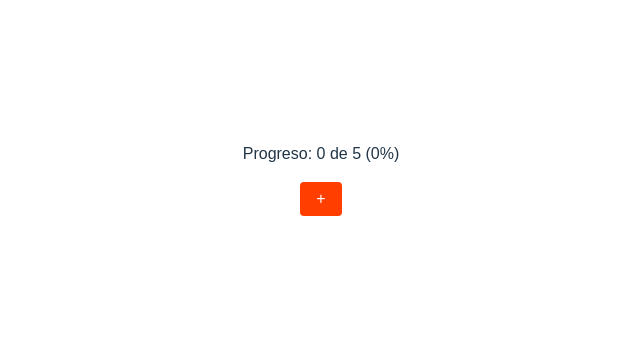
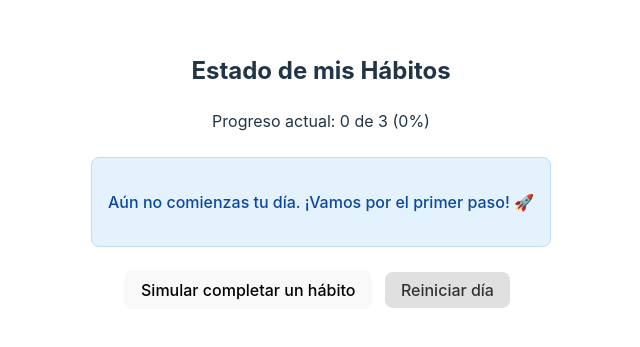
Before and after one commit to Hinalador/Svelte_project, a Svelte app in the folder habit-tracker/: page / in a window 1280 px wide. Shown: the part 229-576 px from the top of the page, without its empty margins (319-959 px from the left). Built offline with nearby package versions, Linux system fonts and the light colour scheme.

Commit message:
Actualizar App.svelte con lista de hábitos y alertas condicionales

```diff
--- a/habit-tracker/src/App.svelte
+++ b/habit-tracker/src/App.svelte
@@ -1,34 +1,89 @@
 <script>
-  let completados = 0;
-  let metaTotal = 5;
+  let habitos = [
+    { id: 1, nombre: "Correr 5k", completado: false },
+    { id: 2, nombre: "Leer 20 páginas", completado: false },
+    { id: 3, nombre: "Meditar", completado: false },
+  ];
 
-  // Svelte recalcula esto automáticamente cada vez que 'completados' cambie
-  $: porcentaje = (completados / metaTotal) * 100;
-  $: felicitacion =
-    completados >= metaTotal ? "¡Meta del día alcanzada! 🎉" : "";
+  // 1. Declaraciones reactivas automáticas
+  $: total = habitos.length;
+  $: completados = habitos.filter((h) => h.completado).length;
+  $: porcentaje = total > 0 ? (completados / total) * 100 : 0;
+
+  function simularProgreso() {
+    const siguiente = habitos.find((h) => !h.completado);
+    if (siguiente) {
+      siguiente.completado = true;
+      // 2. Reasignación con Spread para que Svelte detecte el cambio de datos profundos
+      habitos = [...habitos];
+    }
+  }
+
+  function reiniciarDia() {
+    // 3. Reseteo usando .map() retornando un nuevo objeto estructurado
+    habitos = habitos.map((h) => ({ ...h, completado: false }));
+  }
 </script>
 
 <main>
-  <p>Progreso: {completados} de {metaTotal} ({porcentaje}%)</p>
-  <button on:click={() => completados++}>+</button>
+  <h2>Estado de mis Hábitos</h2>
+  <p>Progreso actual: {completados} de {total} ({porcentaje.toFixed(0)}%)</p>
 
-  {#if felicitacion}
-    <p>{felicitacion}</p>
+  {#if porcentaje === 0}
+    <div class="alerta alerta-inicio">
+      <p>Aún no comienzas tu día. ¡Vamos por el primer paso! 🚀</p>
+    </div>
+  {:else if porcentaje < 100}
+    <div class="alerta alerta-progreso">
+      <p>¡Buen ritmo! Sigue así para completar tu lista de hoy. 💪</p>
+    </div>
+  {:else}
+    <div class="alerta alerta-exito">
+      <p>¡Espectacular! Has completado el 100% de tus hábitos hoy. 🎉🏆</p>
+    </div>
   {/if}
+
+  <div class="acciones">
+    <button on:click={simularProgreso} disabled={porcentaje === 100}>
+      Simular completar un hábito
+    </button>
+    <button on:click={reiniciarDia} class="btn-secundario">
+      Reiniciar día
+    </button>
+  </div>
 </main>
 
 <style>
-  main {
-    font-family: sans-serif;
-    text-align: center;
-    padding: 2rem;
+  /* Aquí puedes mantener los estilos de las alertas provistos en tu guía */
+  .alerta {
+    padding: 1rem;
+    border-radius: 8px;
+    margin: 1.5rem 0;
+    font-weight: 500;
   }
-  button {
-    background-color: #ff3e00;
-    color: white;
-    border: none;
+  .alerta-inicio {
+    background-color: #e3f2fd;
+    color: #0d47a1;
+    border: 1px solid #bbdefb;
+  }
+  .alerta-progreso {
+    background-color: #fff3e0;
+    color: #e65100;
+    border: 1px solid #ffe0b2;
+  }
+  .alerta-exito {
+    background-color: #e8f5e9;
+    color: #1b5e20;
+    border: 1px solid #c8e6c9;
+  }
+  .acciones button {
     padding: 0.5rem 1rem;
-    border-radius: 4px;
+    margin-right: 0.5rem;
     cursor: pointer;
   }
+  .btn-secundario {
+    background-color: #e0e0e0;
+    border: none;
+    color: #333;
+  }
 </style>
```
